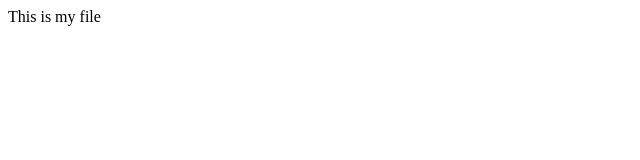
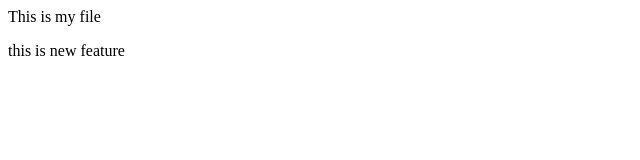
Before and after one commit to Saadullahasif47/Localrepo, a plain HTML site: page index.html in a window 1280 px wide. Shown: the whole page, without its empty margins (0-640 px from the left). Drawn offline with Linux system fonts and the light colour scheme.

Commit message:
new feature in 1 branch

```diff
--- a/index.html
+++ b/index.html
@@ -1 +1,2 @@
 <p> This is my file <p>
+<p> this is new feature<p>
```
